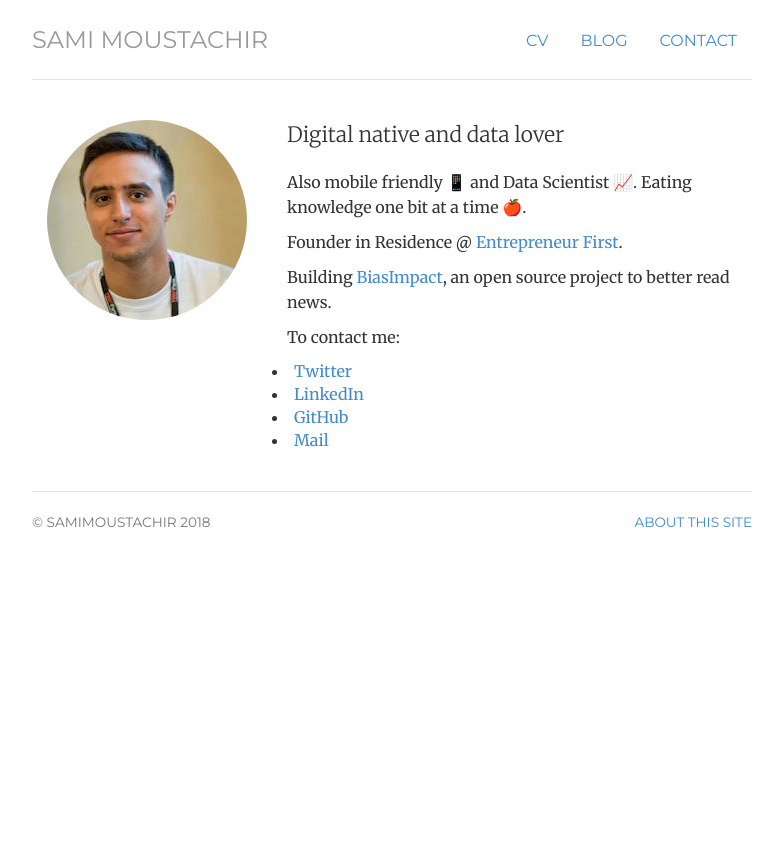
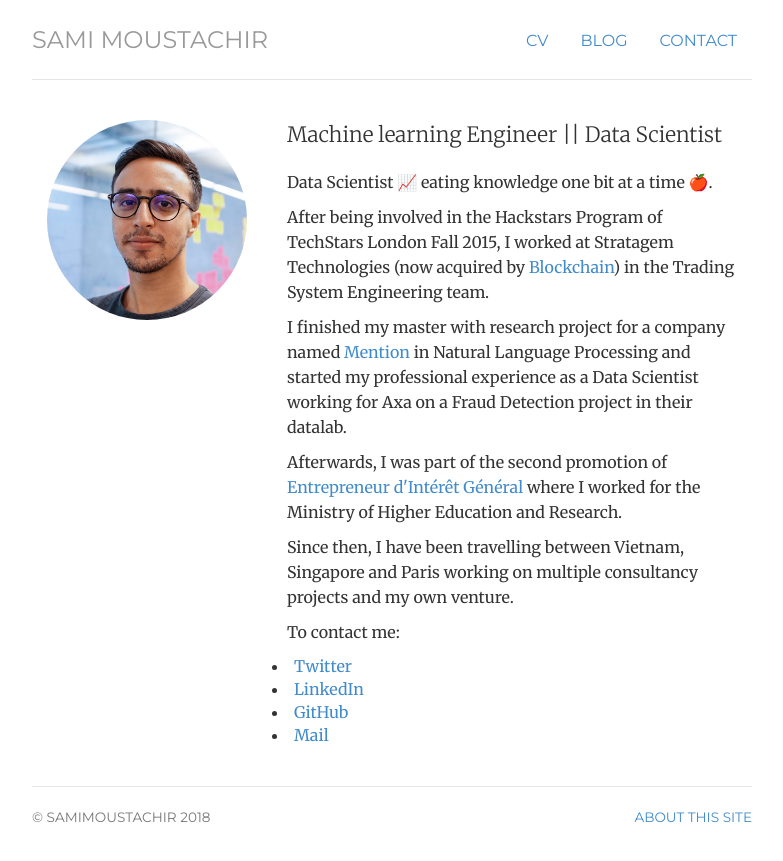
Before and after one commit to sammous/sammous.github.io, a Jekyll site: the page built from index.html, in a window 1280 px wide. Shown: the top 861 px of the page, without its empty margins (248-1031 px from the left). Built offline with Jekyll 4.4.1, drawn with Linux system fonts in a browser that asks for light colours.

Commit message:
update bio

```diff
--- a/index.html
+++ b/index.html
@@ -12,13 +12,17 @@ description: Sami Moustachir
 <!-- <div class="jumbotron"> -->
 <div class="row marketing">
 	<div class="col-sm-4">
-	<img  class="img-circle avatar" alt="Sami Moustachir" src="img/sami.jpg">
+	<img  class="img-circle avatar" alt="Sami Moustachir" src="img/sami.jpeg" height=200 width=200>
 </div>
 	<div itemscope itemtype="http://data-vocabulary.org/Person" class="col-sm-8">
-	<p class="lead">Digital native and data lover</p>
-	<p>Also mobile friendly 📱 and Data Scientist 📈. Eating knowledge one bit at a time 🍎. </p>
-	<p>Founder in Residence @ <a href="http://joinef.com" title="ef">Entrepreneur First</a>.</p>
-	<p>Building <a href="https://biasimpact.org" title="biasimpact">BiasImpact</a>, an open source project to better read news.
+	<p class="lead">Machine learning Engineer || Data Scientist</p>
+	<p>Data Scientist 📈 eating knowledge one bit at a time 🍎. </p>
+	<p>After being involved in the Hackstars Program of TechStars London Fall 2015, I worked at Stratagem Technologies (now acquired by <a href="http://blockchain.com" title="ef">Blockchain</a>) in the Trading System Engineering team.</p>
+	<p>I finished my master with research project for a company named <a href="http://mention.com" title="mention">Mention</a> in Natural Language Processing and started my professional experience as a Data Scientist working for Axa on a Fraud Detection project in their datalab.</p>
+	<p>Afterwards, I was part of the second promotion of <a href="https://entrepreneur-interet-general.etalab.gouv.fr/" title="EIG">Entrepreneur d'Intérêt Général</a> where I worked for the Ministry of Higher Education and Research.</p>
+	<p>Since then, I have been travelling between Vietnam, Singapore and Paris working on multiple consultancy projects and my own venture.</p>
+	{% comment %} <p>Founder in Residence @ <a href="http://joinef.com" title="ef">Entrepreneur First</a>.</p>
+	<p>Building <a href="https://biasimpact.org" title="biasimpact">BiasImpact</a>, an open source project to better read news.</p> {% endcomment %}
 	<p>To contact me: </p>
 	<div class="row">
 	<li>
```
Also changed, not shown: img/sami.jpeg (added).
